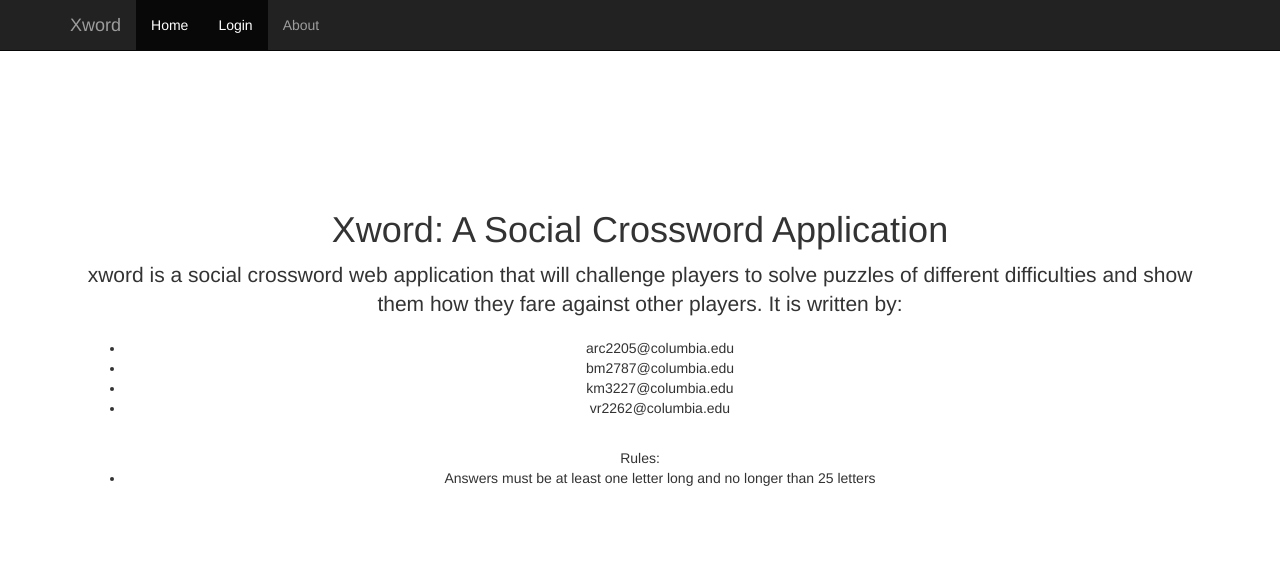
After one commit to A-star-vengers/xword, a Flask app: page /about in a window 1280 px wide. The commit adds this page. Shown: the top 567 px of the page. Run offline with Flask 2, Linux system fonts and the light colour scheme; some libraries are stand-ins or nearby versions.

Commit message:
Make the 'about' page work, add some (not yet DRY) input validation on answers

```diff
--- /dev/null
+++ b/app/templates/about.html
@@ -0,0 +1,33 @@
+{% extends 'layout.html' %}
+{% block mainbody %}
+<div class="container">
+      <div class="starter-template">
+        <h1>Xword: A Social Crossword Application</h1>
+        <p class="lead">
+
+
+xword is a social crossword web application that will challenge players to solve puzzles of different difficulties and show them how they fare against other players.
+
+It is written by:
+
+<ul>
+  <li>arc2205@columbia.edu</li>
+  <li>bm2787@columbia.edu</li>
+  <li>km3227@columbia.edu</li>
+  <li>vr2262@columbia.edu</li>
+</ul>
+
+
+<br>
+Rules:
+<ul>
+  <li>Answers must be at least one letter long and no longer than 25 letters</li>
+
+</ul>
+
+
+       <br>
+       </p>
+      </div>
+</div>
+{% endblock %}
--- a/app/templates/layout.html
+++ b/app/templates/layout.html
@@ -35,15 +35,16 @@
             <li class="active"><a href="/">Home</a></li>
             {% if not session['logged_in'] %}
             <li class="active"><a href="/login">Login</a></li>
+            <li><a href="/about">About</a></li>
             {% else %}
             <li><a href="/play_puzzle">Play Puzzle</a></li>
             <li><a href="/browse_puzzles">Browse Puzzles</a></li>
             <li><a href="/create_puzzle">Create Puzzle</a></li>
             <li><a href="/submit_pair">Submit Hint/Answer</a></li>
             <li><a href="/logout">Logout</a></li>
+            <li><a href="/about">About</a></li>
             <!--<li class="active"><a href="/state">State</a></li>-->
             {% endif %}
-            <li><a href="#about">About</a></li>
           </ul>
         </div><!--/.nav-collapse -->
       </div>
--- a/app/views.py
+++ b/app/views.py
@@ -15,7 +15,9 @@ login_form = ['username', 'password']
 submit_form = ['hint', 'answer']  # , 'theme']
 
 app.secret_key = urandom(24)
-
+max_xw_size = 25
+message_too_long = "Error: Answer '{0}' must not be longer than {1} letters"
+message_nonalpha = "Error: Answer '{0}' must only contain letters."
 CsrfProtect(app)
 
 
@@ -38,6 +40,11 @@ def login_required(f):
 @app.route('/')
 def index():
     return render_template('index.html', session=session)
+
+
+@app.route('/about')
+def about():
+    return render_template('about.html', session=session)
 
 
 @app.route('/login', methods=['GET', 'POST'])
@@ -126,6 +133,19 @@ def submit_pair():
                                             HintAnswerPair.hint == hint,
                                             HintAnswerPair.answer == answer
                                                         ).scalar()
+            if not answer.isalpha():
+                message = message_nonalpha.format(answer)
+                return render_template(
+                                        'index.html',
+                                        message=message
+                                      )
+
+            if len(answer) > max_xw_size:
+                message = message_too_long.format(answer,  max_xw_size)
+                return render_template(
+                                        'index.html',
+                                        message=message
+                                      )
 
             if pair_exists is None:
                 newPair = HintAnswerPair(
@@ -205,6 +225,20 @@ def create_puzzle():
         for hint_key, answer_key in zip(hint_keys, answer_keys):
             hint = request.form[hint_key]
             answer = request.form[answer_key].upper()
+
+            if len(answer) > max_xw_size:
+                message = message_too_long.format(answer, max_xw_size)
+                return render_template(
+                                        'index.html',
+                                        message=message
+                                      )
+            if not answer.isalpha():
+                message = message_nonalpha.format(answer)
+                return render_template(
+                                        'index.html',
+                                        message=message
+                                      )
+
             print("Hint: ", hint)
             print("Answer: ", answer)
 
@@ -212,7 +246,6 @@ def create_puzzle():
                 message = "Error: Invalid Request Arguments."
                 return render_template('index.html', message=message)
 
-            # pair = (hint, answer)
             pair = (answer, hint)
             pairs.append(pair)
 
@@ -234,11 +267,11 @@ def create_puzzle():
                 db.session.commit()
                 hint_ids[pair] = new_pair.haid
 
-        # word_list = [x[1] for x in pairs]
         word_list = [x[0] for x in pairs]
         print("Word list: ", word_list)
         print("Pairs: ", pairs)
-        new_puzzle = Crossword(25, 25, "-", 5000, pairs)
+
+        new_puzzle = Crossword(max_xw_size, max_xw_size, "-", 5000, pairs)
         new_puzzle.compute_crossword(3)
         new_puzzle.order_number_words()
 
@@ -253,7 +286,7 @@ def create_puzzle():
             return render_template('index.html', message=message)
 
         # Create the crossword puzzle
-        puzzle = CrosswordPuzzle(len(pairs), 25, 25, title)
+        puzzle = CrosswordPuzzle(len(pairs), max_xw_size, max_xw_size, title)
         db.session.add(puzzle)
         db.session.commit()
 
@@ -267,7 +300,6 @@ def create_puzzle():
         # Create a hint answer pair map entry for each hint answer
         # pair. These will describe how to layout the puzzle.
         for pair in pairs:
-            # hint, answer = pair
             answer, hint = pair
 
             row, col, axis, num = word_descriptions[answer]
```
